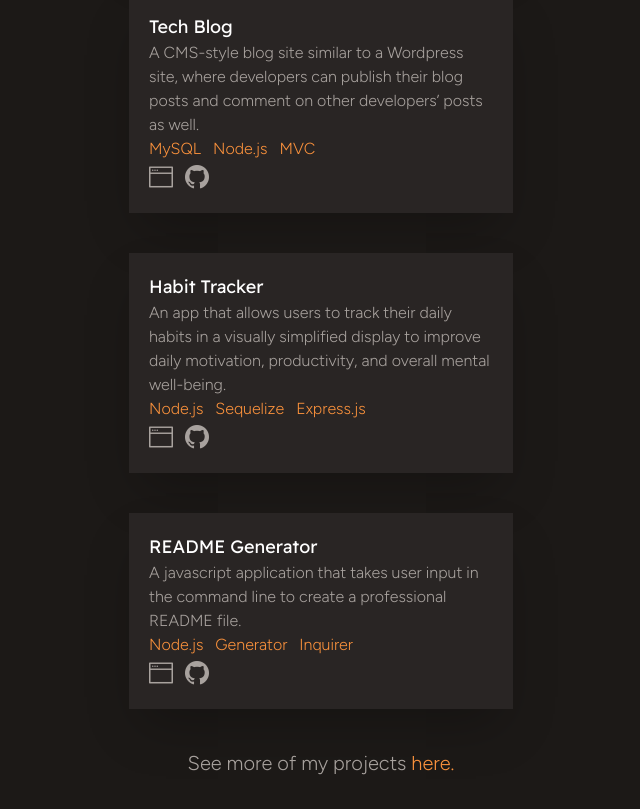
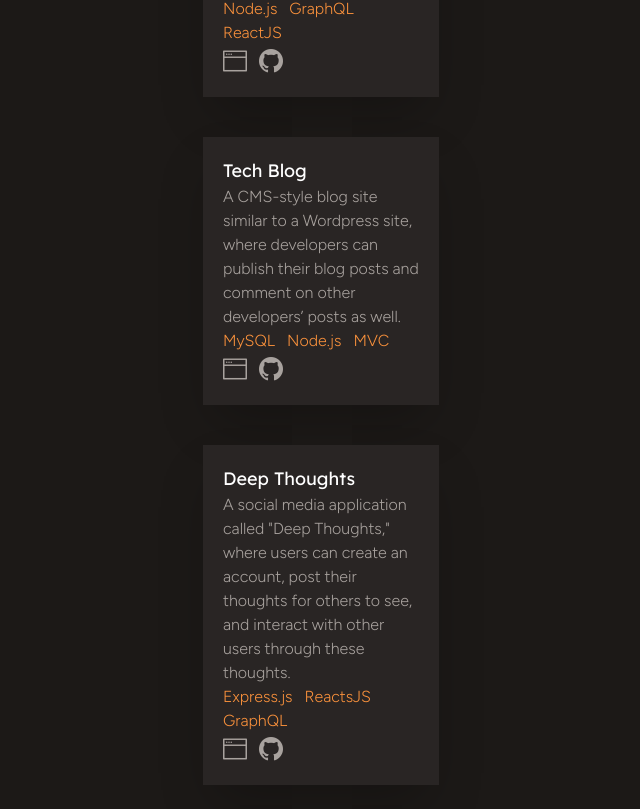
Before and after one commit to realnifty/react-portfolio-v2, a React (Create React App) app: page / in a window 1280 px wide. Shown: the part 2891-3700 px from the top of the page, without its empty margins (319-959 px from the left). Built offline with nearby package versions, Linux system fonts and the light colour scheme.

Commit message:
latest project addition

```diff
--- a/package.json
+++ b/package.json
@@ -39,6 +39,7 @@
   },
   "devDependencies": {
     "autoprefixer": "^10.4.8",
+    "eslint": "^8.31.0",
     "postcss": "^8.4.16",
     "tailwindcss": "^3.1.8"
   }
--- a/src/components/Projects/index.js
+++ b/src/components/Projects/index.js
@@ -1,46 +1,99 @@
 import React from 'react';
 
 function Projects() {
-
 	const projects = [
-        { id: "1", name: "Tweezer", description: "A clone of the social media app Twitter!", repo: "https://github.com/realnifty/tweezer", deployment: "https://tweezer-app.herokuapp.com/", tags: ["Node.js", "GraphQL", "ReactJS"] },
-        { id: "2", name: "Tech Blog", description: "A CMS-style blog site similar to a Wordpress site, where developers can publish their blog posts and comment on other developers’ posts as well.", repo: "https://github.com/realnifty/tech-blog", deployment: "https://realnifty-tech-blog.herokuapp.com/", tags: ["MySQL", "Node.js", "MVC"] },
-        { id: "3", name: "Habit Tracker", description: "An app that allows users to track their daily habits in a visually simplified display to improve daily motivation, productivity, and overall mental well-being.", repo: "https://github.com/realnifty/habit-tracker", deployment: "https://habitualtracker.herokuapp.com/", tags: ["Node.js", "Sequelize", "Express.js"] },
-        { id: "4", name: "README Generator", description: "A javascript application that takes user input in the command line to create a professional README file.", repo: "https://github.com/realnifty/09-README-generator", deployment: "https://github.com/realnifty/09-README-generator", tags: ["Node.js", "Generator", "Inquirer"] },
-    ]
-
+		{
+			id: '1',
+			name: 'Linkify',
+			description:
+				'Linkify is an online platform that allows users to create a personalized profile where they can easily share all of their relevant links with others.',
+			repo: 'https://github.com/realnifty/links-in-bio',
+			deployment: 'https://www.linkify.mobi',
+			tags: ['Node.js', 'GraphQL', 'ReactJS'],
+		},
+		{
+			id: '2',
+			name: 'Tech Blog',
+			description:
+				'A CMS-style blog site similar to a Wordpress site, where developers can publish their blog posts and comment on other developers’ posts as well.',
+			repo: 'https://github.com/realnifty/tech-blog',
+			deployment: 'https://realnifty-tech-blog.herokuapp.com/',
+			tags: ['MySQL', 'Node.js', 'MVC'],
+		},
+		{
+			id: '3',
+			name: 'Deep Thoughts',
+			description:
+				'A social media application called "Deep Thoughts," where users can create an account, post their thoughts for others to see, and interact with other users through these thoughts.',
+			repo: 'https://github.com/realnifty/deep-thoughts',
+			deployment: 'https://nifty-deep-thoughts.herokuapp.com/',
+			tags: ['Express.js', 'ReactsJS', 'GraphQL'],
+		},
+		{
+			id: '4',
+			name: 'README Generator',
+			description:
+				'A javascript application that takes user input in the command line to create a professional README file.',
+			repo: 'https://github.com/realnifty/09-README-generator',
+			deployment: 'https://github.com/realnifty/09-README-generator',
+			tags: ['Node.js', 'Command Line', 'Inquirer'],
+		},
+	];
 
 	return (
 		<section className='mx-5 py-16 min-h-screen' id='projects'>
 			<div className='flex items-center'>
-                <h1 className="text-white text-xl font-readex mr-3 md:text-4xl">Projects</h1>
+				<h1 className='text-white text-xl font-readex mr-3 md:text-4xl'>
+					Projects
+				</h1>
 				<div className='h-px w-full bg-stone-400'></div>
 			</div>
-            <p className="text-stone-400 my-5 font-fig md:text-lg">Here are some of my most recent works.</p>
+			<p className='text-stone-400 my-5 font-fig md:text-lg'>
+				Here are some of my most recent works.
+			</p>
 			<div className='py-5 flex justify-center flex-wrap'>
 				{projects.map((project) => (
-                    <div key={project.id} className='text-white bg-stone-800 m-5 p-5 flex flex-col justify-between shadow-2xl md:w-80 lg:w-96'>
+					<div
+						key={project.id}
+						className='text-white bg-stone-800 m-5 p-5 flex flex-col justify-between shadow-2xl w-full md:w-1/3 lg:w-2/3 xl:w-1/2 2xl:w-1/3'
+					>
 						<h1 className='font-readex text-lg'>{project.name}</h1>
 						<p className='font-fig text-stone-400'>{project.description}</p>
-                        <ul className="font-fig flex items-center text-orange-400">
+						<ul className='font-fig flex flex-wrap items-center text-orange-400'>
 							{project.tags.map((tag) => (
-                                <li key={tag} className='mr-3 md:break-words'>{tag}</li>
+								<li key={tag} className='mr-3'>
+									{tag}
+								</li>
 							))}
 						</ul>
 						<div className='text-2xl text-stone-400'>
-                            <a className='mr-3 hover:text-stone-300 ease-in-out duration-100' href={project.deployment}>
-                                <i className="bi bi-window-fullscreen"></i>
+							<a
+								className='mr-3 hover:text-stone-300 ease-in-out duration-100'
+								href={project.deployment}
+							>
+								<i className='bi bi-window-fullscreen'></i>
 							</a>
-                            <a className='hover:text-stone-300 ease-in-out duration-100' href={project.repo}>
-                                <i className="bi bi-github"></i>
+							<a
+								className='hover:text-stone-300 ease-in-out duration-100'
+								href={project.repo}
+							>
+								<i className='bi bi-github'></i>
 							</a>
 						</div>
 					</div>
 				))}
 			</div>
-                <p className='block text-lg text-stone-400 text-center font-fig md:text-center md:text-xl'>See more of my projects <a className='text-orange-400 hover:text-orange-300 ease-in-out duration-100' href="https://github.com/realnifty?tab=repositories">here.</a></p>
+			<p className='block text-lg text-stone-400 text-center font-fig md:text-center md:text-xl'>
+				See more of my projects{' '}
+				<a
+					className='text-orange-400 hover:text-orange-300 ease-in-out duration-100'
+					href='https://github.com/realnifty?tab=repositories'
+				>
+					here.
+				</a>
+			</p>
 		</section>
-    )
+	);
 }
 
 export default Projects;
```
Also changed, not shown: 1 other file (tests, documents, lock files or other folders). Lines whose indentation alone changed are shown as unchanged.
